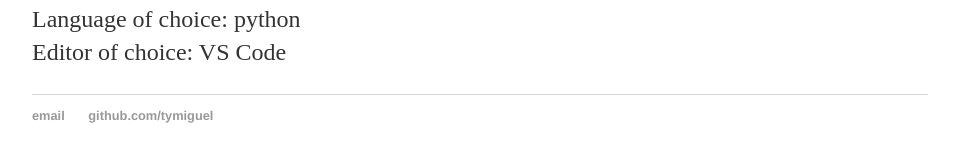
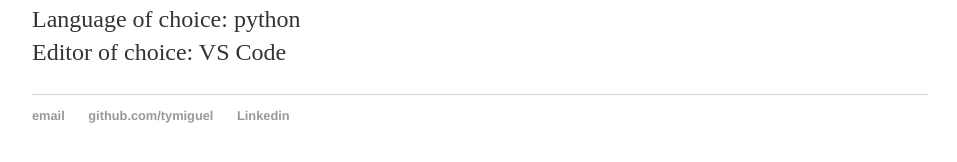
Before and after one commit to tymiguel/tymiguel.github.io, a Jekyll site: the page built from about/index.html, in a window 1280 px wide. Shown: the part 444-606 px from the top of the page, without its empty margins (160-1117 px from the left). Built offline with Jekyll 4.4.1, drawn with Linux system fonts in a browser that asks for light colours.

Commit message:
add linkedin to footer

```diff
--- a/_layouts/default.html
+++ b/_layouts/default.html
@@ -26,6 +26,8 @@
     <ul>
         <li><a href="mailto:tylerjmiguel@gmail.com">email</a></li>
         <li><a href="https://github.com/tymiguel">github.com/tymiguel</a></li>
+        <li><a href="https://www.linkedin.com/in/tylermiguel/">Linkedin</a></li>
+
     </ul>
 </footer>
 
```
